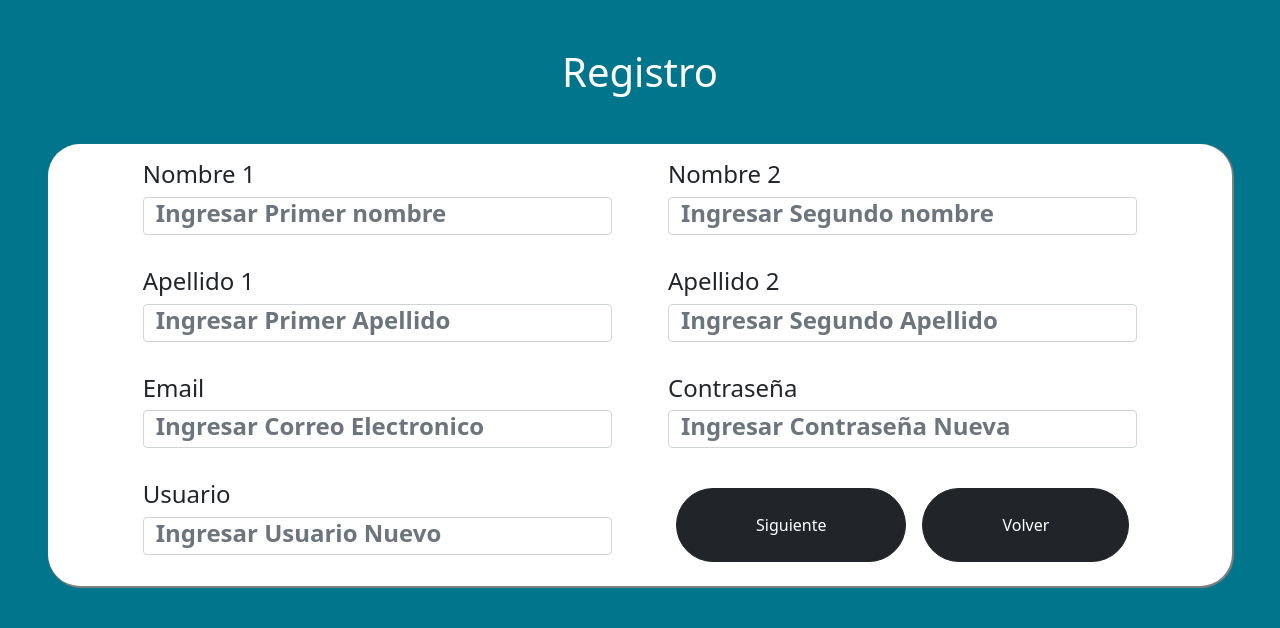
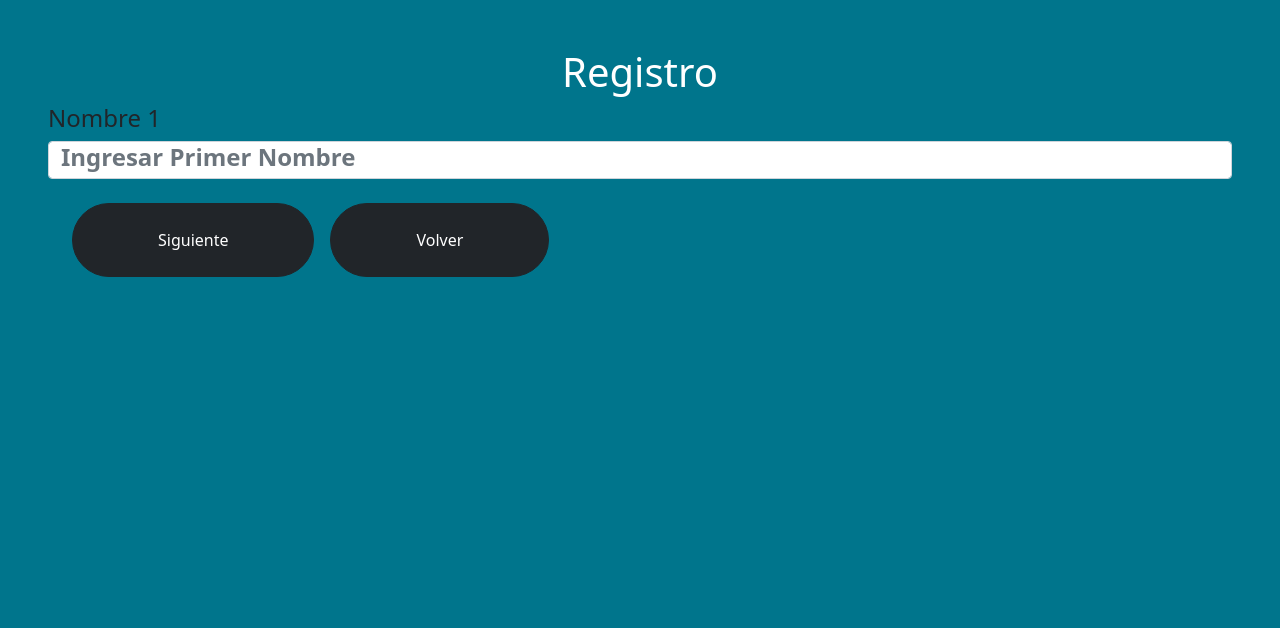
Before and after one commit to idunnowhydamr/Dia-a-Dia, a React (Create React App) app in the folder Client/: page / in a window 1280 px wide. Shown: the top 628 px of the page. Built offline with nearby package versions, Linux system fonts and the light colour scheme.

Commit message:
Se organiza input

```diff
--- a/Client/src/Components/Commons/Input.js
+++ b/Client/src/Components/Commons/Input.js
@@ -1,9 +1,11 @@
 import React from "react";
-import "../CSS/Registro.css"
-function Input(){
-    return(
+import "../../CSS/Registro.css";
+
+class Input extends React.Component{
+    render(){
+        return (
           <>
-            <h4>{this.props.InputTitle}</h4>
+            <h4>{this.props.inputTitle}</h4>
           <input
             type={this.props.type}
             className="hijo form-control"
@@ -15,5 +17,6 @@ function Input(){
           </>
         )
     }
+}
 
 export default Input;
--- /dev/null
+++ b/Client/src/Components/Register/Form.js
@@ -0,0 +1,66 @@
+import React from "react";
+import "../../CSS/Registro.css";
+import Input from "../Commons/Input.js";
+
+class Form extends React.Component {
+  state = {
+    form: {
+      nombre1: '',
+      nombre2: '',
+      apellido1: '',
+      apellido2: '',
+      email: '',
+      password: '',
+      user: '',
+    },
+  };
+
+
+handleChange = async (e) => {
+  e.persist();
+
+  await this.setState({
+    form: {
+      ...this.state.form,
+      [e.target.name]: e.target.value,
+    },
+  });
+
+  console.log(this.state.form);
+};
+
+  render() {
+
+    return (
+
+     < div className="m-5 justify-content-center">
+      <h1 className="text-center">Registro</h1>
+
+      <Input name="nombre1"
+    type="text"
+    inputTitle="Nombre 1"
+    placeholder="Ingresar Primer Nombre"
+    arialLabel="Primer Nombre"
+    required="required"
+    onChange={this.handleChange}/>
+      <div class="btn-group m-3 col-sm-5 d-flex justify-content-center">
+        <a
+          href="www.hola.com"
+          className="p-4 text-center btn btn-dark m-2 rounded-pill"
+          aria-current="page"
+        >
+          Siguiente
+        </a>
+        <a
+          href="www.hola.com"
+          class="p-4 text-center btn btn-dark m-2 rounded-pill"
+        >
+          Volver
+        </a>
+      </div>
+    </div>
+    );
+  }
+}
+
+export default Form
--- a/Client/src/Components/Register/Formulario.js
+++ /dev/null
@@ -1,78 +0,0 @@
-import React from "react";
-import "../../CSS/Registro.css"
-
-function Formulario() {
-  return (
-    <><div className="m-5 justify-content-center">
-          <h1 className="text-center">Registro</h1>
-      </div><div className="padre row m-5 justify-content-center">
-              <div className="m-3 col-sm-5">
-                  <h4>Nombre 1</h4>
-                  <input
-                      type="text"
-                      className="hijo form-control"
-                      placeholder="Ingresar Primer nombre"
-                      aria-label="Primer nombre" />
-              </div>
-              <div className="m-3 col-sm-5">
-                  <h4>Nombre 2</h4>
-                  <input
-                      type="text"
-                      className="hijo form-control"
-                      placeholder="Ingresar Segundo nombre"
-                      aria-label="Segundo Nombre" />
-              </div>
-              <div className="m-3 col-sm-5">
-                  <h4>Apellido 1</h4>
-                  <input
-                      type="text"
-                      className="hijo form-control"
-                      placeholder="Ingresar Primer Apellido"
-                      aria-label="Primer Apellido" />
-              </div>
-              <div className="m-3 col-sm-5">
-                  <h4>Apellido 2</h4>
-                  <input
-                      type="text"
-                      className="hijo form-control"
-                      placeholder="Ingresar Segundo Apellido"
-                      aria-label="Segundo Apellido" />
-              </div>
-              <div className="m-3 col-sm-5">
-                  <h4>Email</h4>
-                  <input
-                      type="email"
-                      className="hijo form-control"
-                      placeholder="Ingresar Correo Electronico"
-                      aria-label="Correo Electronico" />
-              </div>
-              <div className="m-3 col-sm-5">
-                  <h4>Contraseña</h4>
-                  <input
-                      type="password"
-                      className="hijo form-control"
-                      placeholder="Ingresar Contraseña Nueva"
-                      aria-label="Contraseña" />
-              </div>
-              <div className="m-3 col-sm-5 ">
-                  <h4>Usuario</h4>
-                  <input
-                      type="text"
-                      className="hijo form-control"
-
-                      placeholder="Ingresar Usuario Nuevo"
-                      aria-label="Usuario" />
-              </div>
-              <div class="btn-group m-3 col-sm-5 d-flex justify-content-center">
-                  <a href="www.hola.com" className="p-4 text-center btn btn-dark m-2 rounded-pill" aria-current="page">
-                      Siguiente
-                  </a>
-                  <a href="www.hola.com" class="p-4 text-center btn btn-dark m-2 rounded-pill">
-                      Volver
-                  </a>
-              </div>
-          </div></>
-  );
-}
-
-export default Formulario;
--- a/Client/src/Pages/Registro.js
+++ b/Client/src/Pages/Registro.js
@@ -1,5 +1,5 @@
 import React from "react";
-import Formulario from "../Components/Register/Formulario.js";
+import Formulario from "../Components/Register/Form";
 
 function Registro(){
     return (
```
Also changed, not shown: Client/src/Components/Register/formData.js (added, +62 -0 lines), Client/src/Components/Commons/Form.js (deleted). Lines whose indentation alone changed are shown as unchanged.
